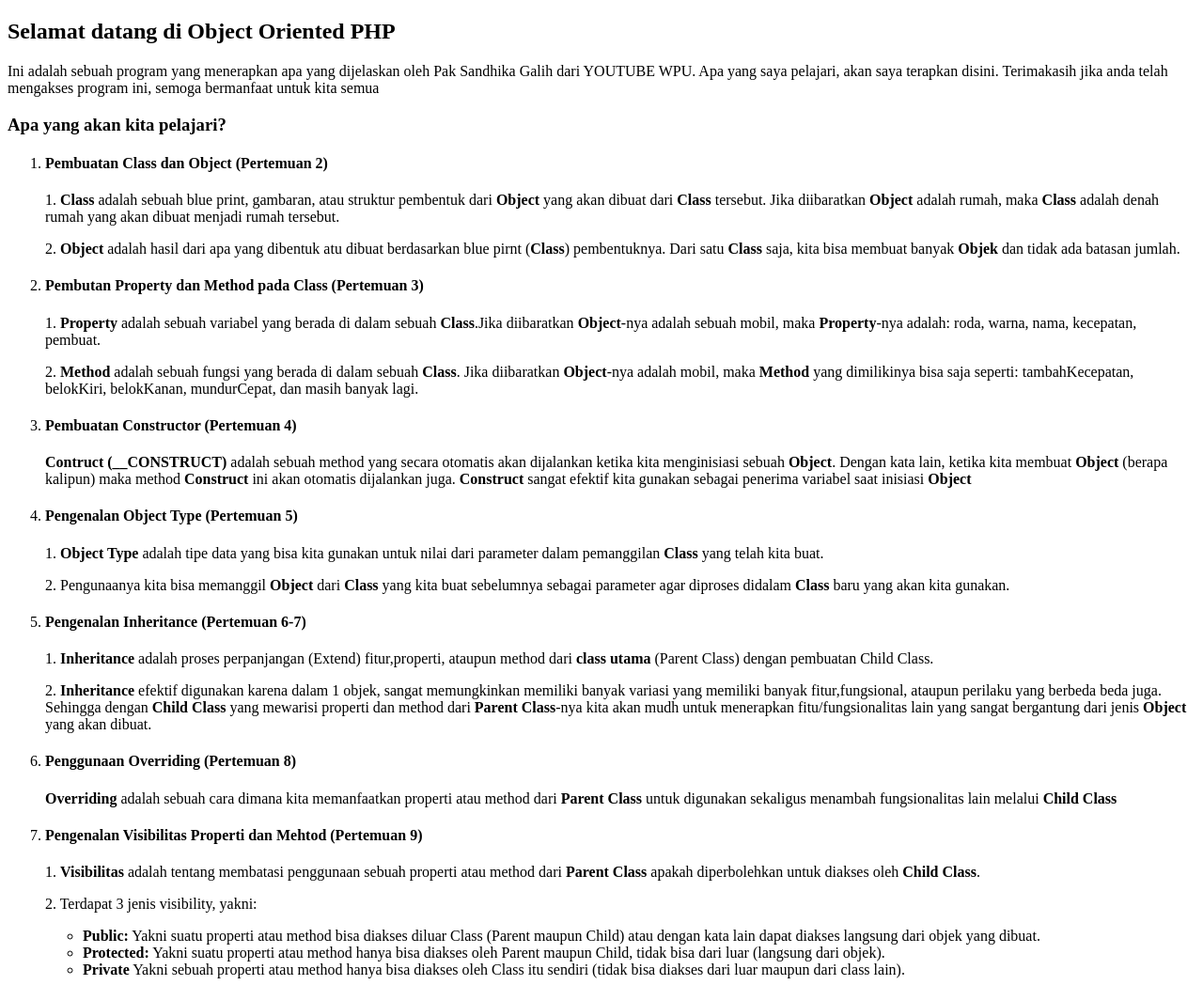
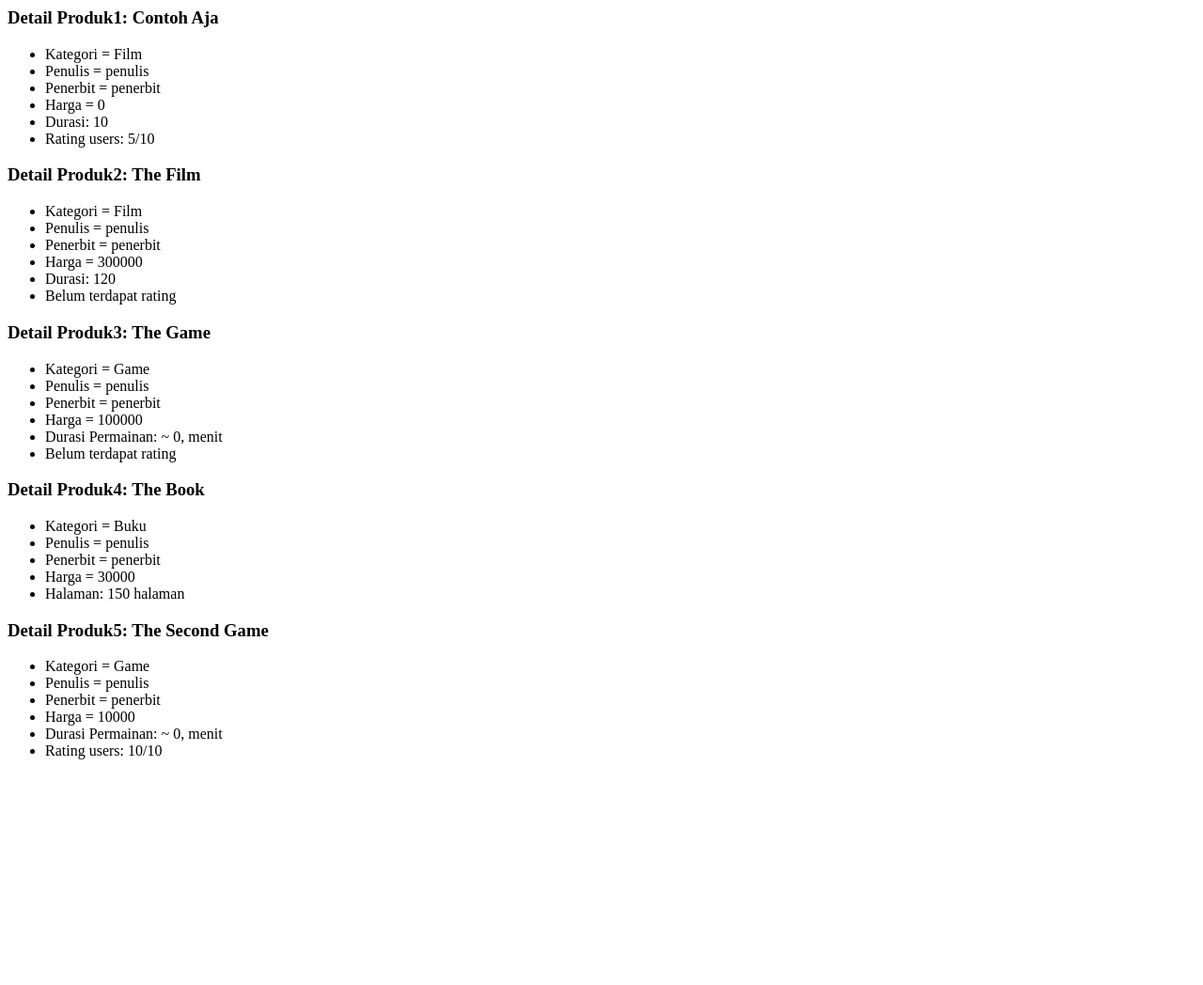
Before and after one commit to fanyganesta/Belajar-OOPHP-by-Youtube-WPU, a PHP site: page /pertemuan16/index.php in a window 1280 px wide. Shown: the top 1048 px of the page at 94% size. After the commit the page ends 808 px from the top, so only its background shows below. Run offline with PHP 8.4, Linux system fonts and the light colour scheme.

Commit message:
Penggunaan autoload selesai

```diff
--- a/index.php
+++ b/index.php
@@ -77,6 +77,10 @@
             <h4>Interface (Pertemuan 15)</h4>
             <p><b>Interface</b> adalah sebuah class yang tidak memiliki properti dan body method. Fungsinya adalah menetapkan method apa saja yang harus dibuat oleh <b>Class Implementasinya</b> di mana body dari method yang akan digunakan baru dibuat/dibentuk di class implementasi dari interface ini.</p>
         </li>
+        <li>
+            <h4>Autoloading (Pertemuan 16)</h4>
+            <p><b>Autoloading</b> berguna untuk kita ketika menggunakan penulisan standard untuk class menggunakan satu file per-Class. Jika begini, maka kita perlu menggunakan 'require' sangat banyak dan berulang kali ketika file utama membutuhkan file class lain. Fungsi ini menggunakan library built_in PHP yakni spl_autoload_register();</p>
+        </li>
     </ol>
     <ul>
         <li><a href="pertemuan2-3/">Pertemuan 2-3</a></li>
@@ -88,6 +92,7 @@
         <li><a href="pertemuan11-12/">Pertemuan 11-12</a></li>
         <li><a href="pertemuan13-14/">Pertemuan 13-14</a></li>
         <li><a href="pertemuan15/">Pertemuan 15</a></li>
+        <li><a href="pertemuan16/">Pertemuan 16</a></li>
     </ul>
 
 </body>
--- /dev/null
+++ b/pertemuan16/App/Produk/Buku.php
@@ -0,0 +1,22 @@
+<?php
+
+class Buku extends Produk{
+    public $halaman;
+
+    const KATEGORI = 'Buku';
+
+    public function __CONSTRUCT($judul, $penulis, $penerbit, $harga, $halaman){
+        parent::__CONSTRUCT(self::KATEGORI, $judul, $penulis, $penerbit, $harga);
+        $this->halaman = ($halaman != '') ? $halaman : 0;
+    }
+
+    public function strBook(){
+        return $str = "<li>Halaman: $this->halaman halaman </li>";
+    }
+
+    public function tampilDetail(){
+        $datas = parent::getStringLabel();
+        $datas[1] = $datas[1].$this->strBook();
+        return $this->gabungStr($datas);
+    }
+}
--- /dev/null
+++ b/pertemuan16/App/Produk/Film.php
@@ -0,0 +1,39 @@
+<?php
+
+class Film extends Produk implements Survei {
+        protected $durasi, $rating = 0;
+
+        const KATEGORI = 'Film';
+
+        public function __CONSTRUCT($judul, $penulis, $penerbit, $harga, $durasi, $rating){
+            $this->durasi = ($durasi != '') ? $durasi : 10;
+            $kategori = self::KATEGORI;
+            $this->rating = ($rating == '') ? $this->rating : $rating;
+            parent::__CONSTRUCT($kategori, $judul, $penulis, $penerbit, $harga);
+        }
+
+
+        public function stringFilm(){
+            $strFilm =
+                "<li>Durasi: $this->durasi</li>";
+            return $strFilm;
+        }
+
+
+        public function tampilDetail(){
+            $datas = parent::getStringLabel();
+            $rating = $this->rating;
+            $datas[1] = $datas[1].$this->stringFilm().$this->setRating($rating);
+            return $this->gabungStr($datas);
+        }
+
+        public function setRating( $rating ){
+            $rating = $this->rating;
+            if($rating == '0'){
+                $strRating = "<li> Belum terdapat rating </li>";
+            }else{
+                $strRating = "<li> Rating users: $rating/10</li>";
+            }
+            return $strRating;
+        }
+    }
--- /dev/null
+++ b/pertemuan16/App/Produk/Game.php
@@ -0,0 +1,34 @@
+<?php
+
+class Game extends Produk implements Survei {
+    protected $playTime, $rating = 0;
+
+    const KATEGORI = 'Game';
+
+    public function __CONSTRUCT($judul, $penulis, $penerbit, $harga, $playTime, $rating){
+        $this->rating = ($rating == null) ? $this->rating : $rating;
+        parent::__CONSTRUCT(self::KATEGORI, $judul, $penulis, $penerbit, $harga);
+        $this->playTime = ($playTime != '') ? $playTime : 0;
+    }
+
+    public function strGame(){
+        $str = "<li> Durasi Permainan: ~ $this->playTime, menit </li>";
+        return $str;
+    }
+
+    public function tampilDetail(){
+        $datas = parent::getStringLabel();
+        $datas[1] = $datas[1].$this->strGame().$this->setRating($this->rating);
+        return $this->gabungStr($datas);
+    }
+
+    public function setRating( $rating ){
+        $rating = $this->rating;
+        if($rating == '0'){
+            $strRating = "<li> Belum terdapat rating </li>";
+        }else{
+            $strRating = "<li> Rating users: $rating/10</li>";
+        }
+        return $strRating;
+    }
+}
--- /dev/null
+++ b/pertemuan16/App/Produk/Produk.php
@@ -0,0 +1,40 @@
+<?php
+
+abstract class Produk{
+    public $kategori, $judul, $penulis, $penerbit, $harga;
+
+    public static $index = 1;
+
+    public function __CONSTRUCT($kategori, $judul, $penulis, $penerbit, $harga){
+        $this->kategori = ($kategori != null) ? $kategori : 'kategori';
+        $this->judul = ($judul != null) ? $judul : 'judul';
+        $this->penulis = ($penulis != null) ? $penulis : 'penulis';
+        $this->penerbit = ($penerbit != null) ? $penerbit : 'penerbit';
+        $this->harga = ($harga != null) ? $harga : 0;
+
+    }
+
+    public function getStringLabel(){
+        $index = self::$index;
+        $strOpening = "<h3>Detail Produk$index: $this->judul</h3>
+                <ul>";
+
+        $strList = "
+                    <li> Kategori = $this->kategori </li>
+                    <li> Penulis = $this->penulis </li>
+                    <li> Penerbit = $this->penerbit </li>
+                    <li> Harga = $this->harga </li>
+                ";
+
+        $strClosing = "</ul>";
+        self::$index++;
+        return $str = [$strOpening, $strList, $strClosing];
+    }
+
+    public function gabungStr($datas){
+        [$data1, $data2, $data3] = $datas;
+        return $data1.$data2.$data3;
+    }
+
+    abstract public function tampilDetail();
+}
--- /dev/null
+++ b/pertemuan16/App/Produk/Survei.php
@@ -0,0 +1,5 @@
+<?php
+
+interface Survei{
+    public function setRating( $rating );
+}
--- /dev/null
+++ b/pertemuan16/App/init.php
@@ -0,0 +1,5 @@
+<?php
+
+spl_autoload_register( function ( $class ){
+    require_once 'Produk/' . $class . '.php';
+});
--- /dev/null
+++ b/pertemuan16/index.php
@@ -0,0 +1,15 @@
+<?php
+    require_once 'App/init.php';
+
+
+    $produk1 = new Film('Contoh Aja','','','','',5);
+    echo $produk1->tampilDetail();
+    $produk2 = new Film('The Film', '','',300000, 120,'');
+    echo $produk2->tampilDetail();;
+    $produk3 = new Game('The Game', '', '', 100000, '','');
+    echo $produk3->tampilDetail();
+    $produk4 = new Buku('The Book', '', '', 30000, 150);
+    echo $produk4->tampilDetail();
+    $produk5 = new Game('The Second Game','','', 10000, '',10);
+    echo $produk5->tampilDetail();
+?>
```
Also changed, not shown: pertemuan16/App/Produk/getLabelProduk.php (added, +31 -0 lines).
